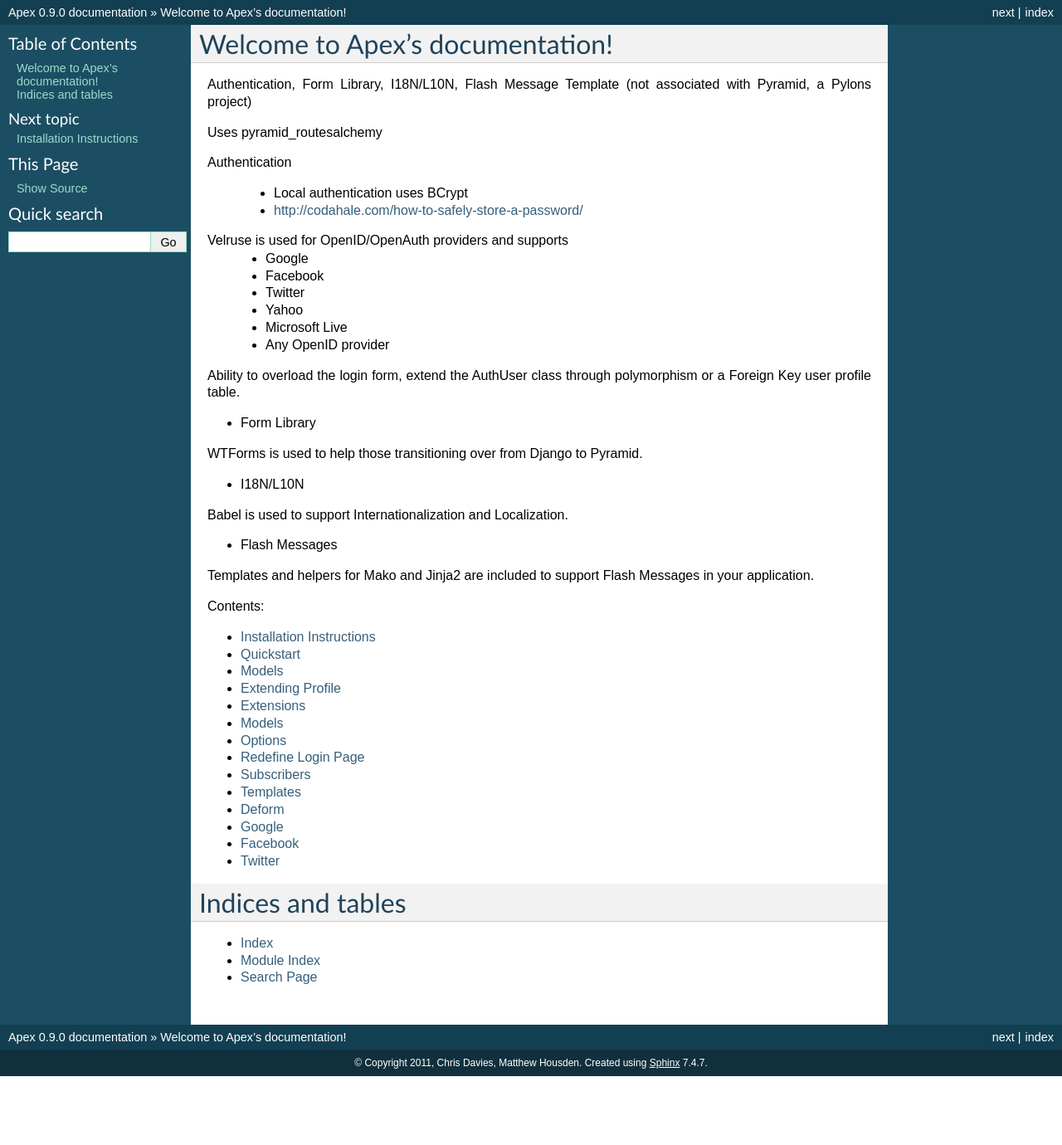
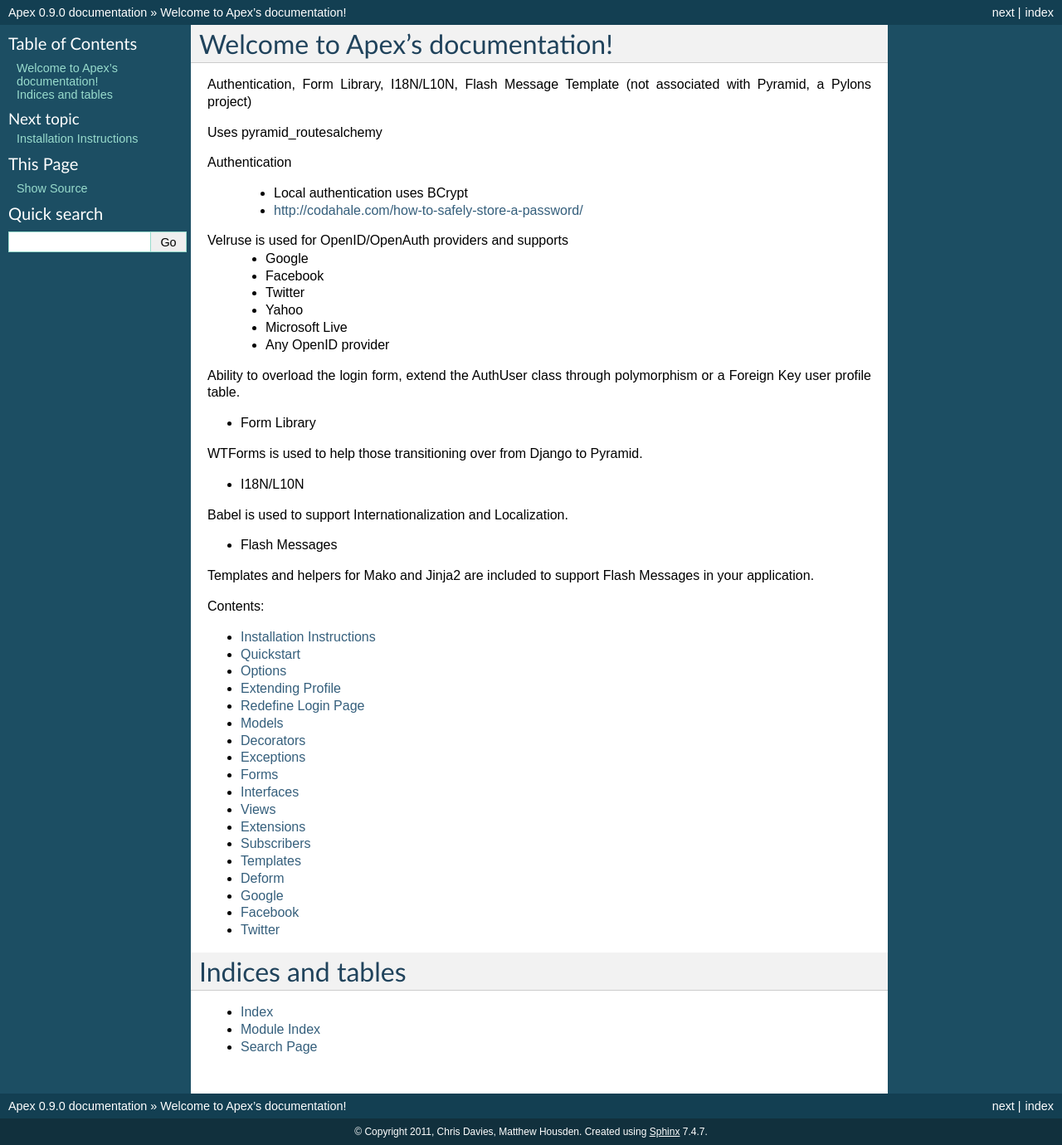
Before and after one commit to cd34/apex, a Sphinx documentation site: the page built from docs/source/index.rst, in a window 1280 px wide. Shown: the whole page at 83% size. Built offline with Sphinx 7.4.7, drawn with Linux system fonts in a browser that asks for light colours; before the commit the page ends 1297 px from its top, so only the background shows below that.

Commit message:
more documentation

```diff
--- /dev/null
+++ b/docs/source/decorators.rst
@@ -0,0 +1,5 @@
+Decorators
+==========
+
+.. automodule:: apex.decorators
+    :members:
--- /dev/null
+++ b/docs/source/exceptions.rst
@@ -0,0 +1,5 @@
+Exceptions
+==========
+
+.. automodule:: apex.exceptions
+    :members:
--- /dev/null
+++ b/docs/source/forms.rst
@@ -0,0 +1,5 @@
+Forms
+=====
+
+.. automodule:: apex.forms
+    :members:
--- a/docs/source/index.rst
+++ b/docs/source/index.rst
@@ -47,12 +47,16 @@
 
    INSTALL
    QUICKSTART
+   options
+   extending_profile
+   redefine_login_page
    models
-   extending_profile
+   decorators
+   exceptions
+   forms
+   interfaces
+   views
    extensions
-   models
-   options
-   redefine_login_page
    subscribers
    templates
    ext/deform
--- /dev/null
+++ b/docs/source/interfaces.rst
@@ -0,0 +1,5 @@
+Interfaces
+==========
+
+.. automodule:: apex.interfaces
+    :members:
--- /dev/null
+++ b/docs/source/views.rst
@@ -0,0 +1,5 @@
+Views
+=====
+
+.. automodule:: apex.views
+    :members:
```
Also changed, not shown: 5 other files.
